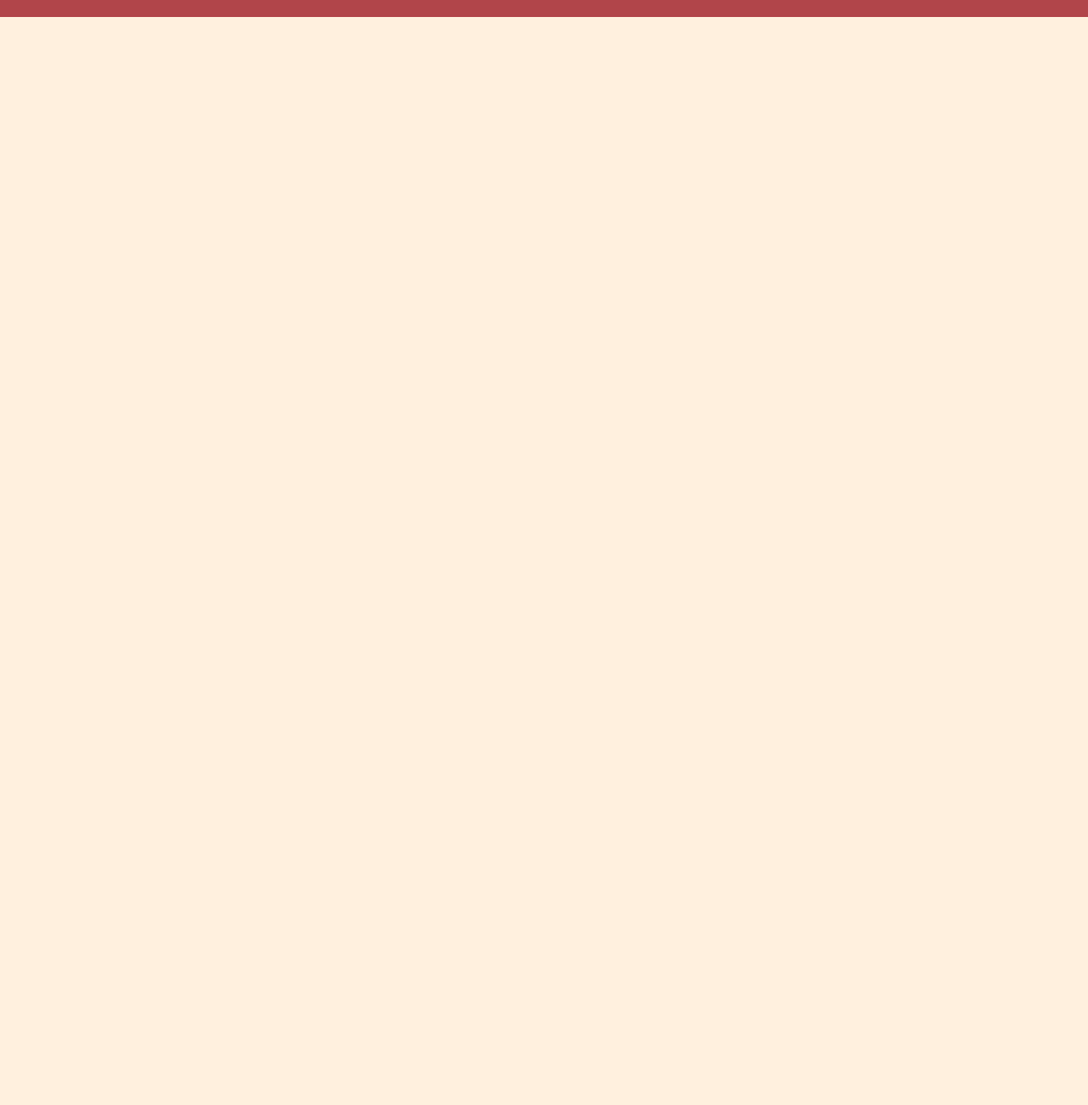
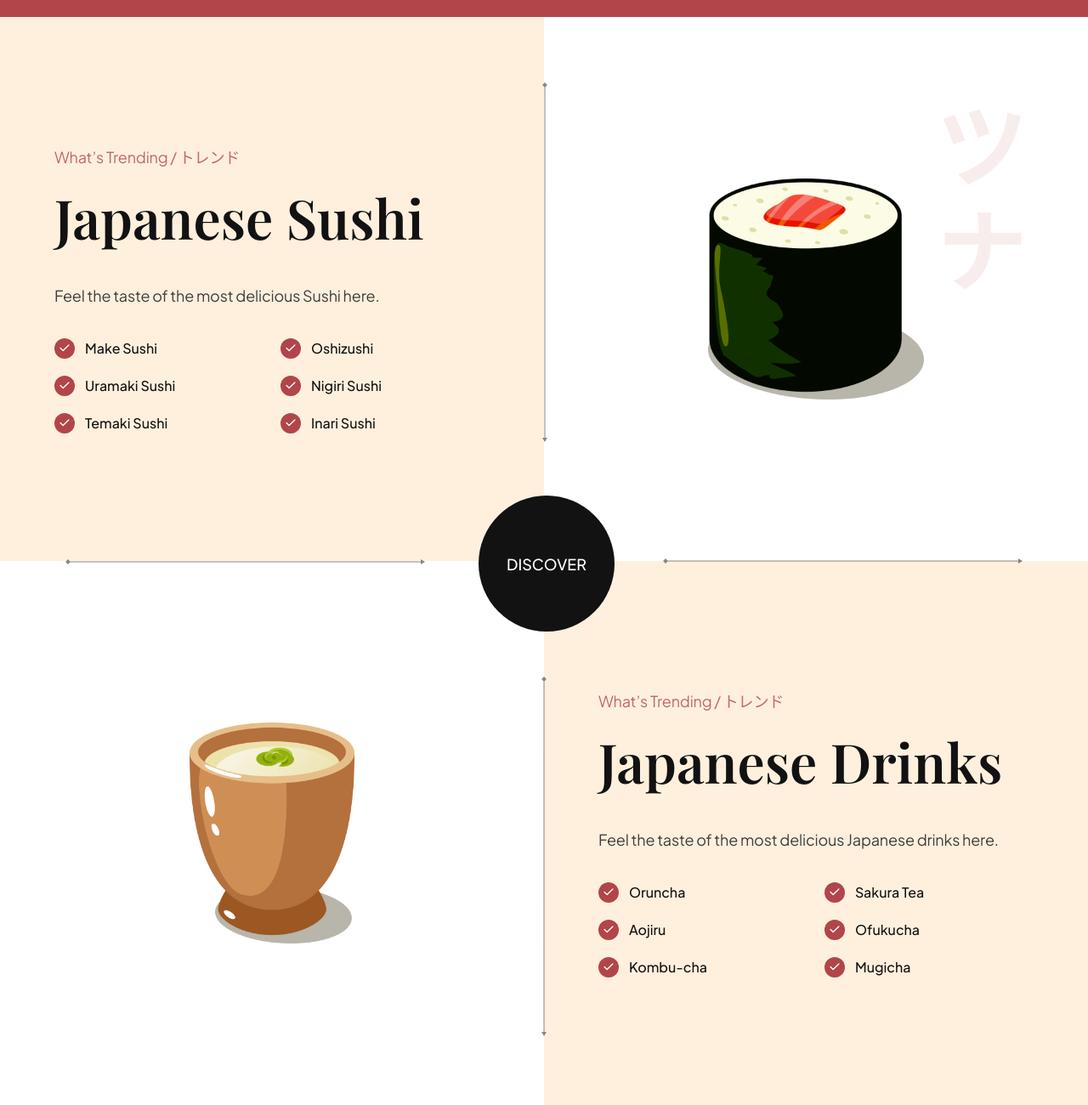
Before and after one commit to Arungautam11/Japanese-Sushi-Store, a website built with Vite: page index.html in a window 1280 px wide. Shown: the part 2398-3698 px from the top of the page at 85% size. Before the commit the page ends 2418 px from the top, so only its background shows below. Built offline with nearby package versions, Linux system fonts and the light colour scheme.

Commit message:
Added trending section to the project

```diff
--- a/css/sections/trending.css
+++ b/css/sections/trending.css
@@ -1,85 +1,160 @@
-.subscription {
-    padding: 64px;
+.trending {
+  position: relative;
 
-    background-color: var(--primary-color);
-    background-image: url('../../assets/subscribe_bg.png');
-    background-position: center;
-    background-repeat: no-repeat;
-    background-size: contain;
-
+  display: flex;
   flex-direction: column;
   overflow: hidden;
 }
 
-  .subscription h2 {
-    font-size: 88px;
-    font-family: var(--playfair-display);
-    font-weight: 600;
-    line-height: 123px;
+.trending__discover {
+  position: absolute;
+  top: 44%;
+  left: 44%;
+  z-index: 1;
 
-    color: #fff;
-    text-align: center;
+  width: 160px;
+  height: 160px;
+
+  border-radius: 100%;
+  background-color: var(--secondary-color);
+  cursor: pointer;
+
+  display: flex;
+  justify-content: center;
+  align-items: center;
 }
 
-  .subscription p {
+.trending__discover p {
   font-size: 18px;
+  font-weight: 500;
   font-family: var(--plus-jakarta-sans);
-    font-weight: 300;
-    line-height: 36px;
 
-    margin-top: 32px;
-
-    color: rgba(255, 255, 255, 0.8);
+  text-transform: uppercase;
+  color: #fff;
 }
 
-  .subscription__form {
-    min-width: 480px;
-    margin-top: 40px;
-
-    padding: 14px 14px 14px 24px;
+.trending-sushi,
+.trending-drinks {
+  width: 100%;
+  min-height: 640px;
 
   display: flex;
-    gap: 10px;
-
-    border: 1px solid rgba(255, 255, 255, 0.5);
-    border-radius: 46px;
+  flex-direction: row;
 }
 
-  .subscription__form input {
+.trending__content {
   flex: 1;
+  display: flex;
+  justify-content: center;
+  flex-direction: column;
 
-    font-size:  16px;
-    font-weight: 400px;
-    font-family: var(--plus-jakarta-sans);
-
-    color: #fff;
-    opacity: 0.5;
-
-    background: transparent;
-    border: none;
-    outline: none;
+  padding: 32px 64px;
 }
 
-  .subscription__form input::placeholder {
-    color: #fff;
-    opacity: 0.5;
+.trending__list {
+  list-style: none;
+
+  flex-wrap: wrap;
+  gap: 20px;
 }
 
-  .subscription__form button {
-    padding: 20px;
+.trending__list li {
+  flex: 1;
+  display: flex;
+  align-items: center;
+  flex-direction: row;
+  gap: 12px;
 
-    min-width: 180px;
+  min-width: 210px;
+}
 
+.trending__icon {
+  width: 24px;
+  height: 24px;
+
+  border-radius: 100%;
+  background-color: var(--primary-color);
+}
+
+.trending__icon img {
+  width: 50%;
+  height: 50%;
+  object-fit: contain;
+}
+
+.trending__list p {
+  flex: 1;
   font-size: 16px;
   font-weight: 500;
   font-family: var(--plus-jakarta-sans);
-    color: #fff;
-    text-align: center;
 
-    background: var(--black-400);
-    border-radius: 46px;
-    border: none;
-    outline: none;
+  color: var(--secondary-color);
+}
 
-    cursor: pointer;
+.trending__image {
+  flex: 1;
+
+  position: relative;
+  padding: 32px 64px;
+
+  background-color: var(--color-white);
+  background-repeat: no-repeat;
+  background-size: contain;
+  background-position: center;
 }
+
+.trending-sushi .trending__image {
+  background-image: url("../../assets/japanese_sushi.png");
+}
+
+.trending-drink .trending__image {
+  background-image: url("../../assets/japanese_drinks.png");
+}
+
+.trending__image img {
+  width: 254px;
+  height: 260px;
+  object-fit: contain;
+}
+
+/* Arrows */
+.trending__arrow {
+  position: absolute;
+  z-index: 1;
+}
+
+.trending__arrow img {
+  object-fit: contain;
+}
+
+.trending__arrow-left {
+  left: -2.5px;
+  top: 12%;
+}
+
+.trending__arrow-left img,
+.trending__arrow-top img {
+  width: auto;
+  height: 100%;
+}
+
+.trending__arrow-top {
+  top: -10.5px;
+  left: 12%;
+}
+
+.trending__arrow-bottom {
+  bottom: -6.5px;
+  right: 12%;
+}
+
+.trending__arrow-bottom img,
+.trending__arrow-right img {
+  width: 100%;
+  height: auto;
+}
+
+.trending__arrow-right {
+  right: -2.5px;
+  bottom: 12%;
+}
--- a/index.html
+++ b/index.html
@@ -43,6 +43,8 @@
       </nav>
     </header>
 
+    <!-- Hero section start -->
+
     <section class="hero">
       <div class="hero-image">
         <img
@@ -87,6 +89,10 @@
       </div>
     </section>
 
+    <!-- Hero section end -->
+
+    <!-- About us section start -->
+
     <section class="about-us" id="about-us">
       <div class="about-us__image">
         <div class="about-us__image-sushi3">
@@ -112,6 +118,10 @@
         </p>
       </div>
     </section>
+
+    <!-- About us section end -->
+
+    <!-- Popular foods section start -->
 
     <section class="popular-foods" id="menu">
       <h2 class="popular-foods__title" data-aos="flip-up">Popular Food / 人気</h2>
@@ -190,6 +200,145 @@
       </button>
     </section>
 
+    <!-- Popular foods section end -->
+
+    <!-- Trending foods section start -->
+
+    <section class="trending" id="food">
+
+      <section class="trending-sushi">
+        <div class="trending__content" data-aos="fade-right">
+          <p class="sushi__subtitle">What’s Trending / トレンド</p>
+
+          <h3 class="sushi__title">Japanese Sushi
+          </h3>
+          <p class="sushi__description">Feel the taste of the most delicious Sushi here.
+          </p>
+
+          <ul class="trending__list flex-between">
+            <li>
+              <div class="trending__icon flex-center">
+                <img src="assets/check.svg" alt="check" />
+              </div>
+              <p>Make Sushi</p>
+            </li>
+            <li>
+              <div class="trending__icon flex-center">
+                <img src="assets/check.svg" alt="check" />
+              </div>
+              <p>Oshizushi</p>
+            </li>
+            <li>
+              <div class="trending__icon flex-center">
+                <img src="assets/check.svg" alt="check" />
+              </div>
+              <p>Uramaki Sushi</p>
+            </li>
+            <li>
+              <div class="trending__icon flex-center">
+                <img src="assets/check.svg" alt="check" />
+              </div>
+              <p>Nigiri Sushi</p>
+            </li>
+            <li>
+              <div class="trending__icon flex-center">
+                <img src="assets/check.svg" alt="check" />
+              </div>
+              <p>Temaki Sushi</p>
+            </li>
+            <li>
+              <div class="trending__icon flex-center">
+                <img src="assets/check.svg" alt="check" />
+              </div>
+              <p>Inari Sushi</p>
+            </li>
+          </ul>
+        </div>
+
+        <div class="trending__image flex-center">
+          <img src="assets/sushi-5.png" alt="sushi-5" data-aos="fade-left" />
+
+          <div class="trending__arrow trending__arrow-left">
+            <img src="assets/arrow-vertical.svg" alt="arrow vertical" />
+          </div>
+
+          <div class="trending__arrow trending__arrow-bottom">
+            <img src="assets/arrow-horizontal.svg" alt="arrow horizontal" />
+          </div>
+        </div>
+      </section>
+
+      <div class="trending__discover" data-aos="zoom-in">
+        <p>Discover</p>
+      </div>
+
+      <section class="trending-drinks">
+        <div class="trending__image flex-center">
+          <img src="assets/sushi-4.png" alt="sushi-4" data-aos="fade-right" />
+
+          <div class="trending__arrow trending__arrow-top">
+            <img src="assets/arrow-horizontal.svg" alt="arrow horizontal" />
+          </div>
+
+          <div class="trending__arrow trending__arrow-right">
+            <img src="assets/arrow-vertical.svg" alt="arrow vertical" />
+          </div>
+        </div>
+
+        <div class="trending__content" data-aos="fade-left">
+          <p class="sushi__subtitle">What’s Trending / トレンド</p>
+
+          <h3 class="sushi__title">Japanese Drinks
+          </h3>
+          <p class="sushi__description">Feel the taste of the most delicious Japanese drinks here.
+          </p>
+
+          <ul class="trending__list flex-between">
+            <li>
+              <div class="trending__icon flex-center">
+                <img src="assets/check.svg" alt="check" />
+              </div>
+              <p>Oruncha</p>
+            </li>
+            <li>
+              <div class="trending__icon flex-center">
+                <img src="assets/check.svg" alt="check" />
+              </div>
+              <p>
+                Sakura Tea</p>
+            </li>
+            <li>
+              <div class="trending__icon flex-center">
+                <img src="assets/check.svg" alt="check" />
+              </div>
+              <p>Aojiru</p>
+            </li>
+            <li>
+              <div class="trending__icon flex-center">
+                <img src="assets/check.svg" alt="check" />
+              </div>
+              <p>Ofukucha</p>
+            </li>
+            <li>
+              <div class="trending__icon flex-center">
+                <img src="assets/check.svg" alt="check" />
+              </div>
+              <p>Kombu-cha</p>
+            </li>
+            <li>
+              <div class="trending__icon flex-center">
+                <img src="assets/check.svg" alt="check" />
+              </div>
+              <p>Mugicha</p>
+            </li>
+          </ul>
+        </div>
+      </section>
+
+    </section>
+
+    <!-- Trending foods section end -->
+
 
     <script src="js/script.js" type="module"></script>
   </body>
```
Lines whose indentation alone changed are shown as unchanged.
